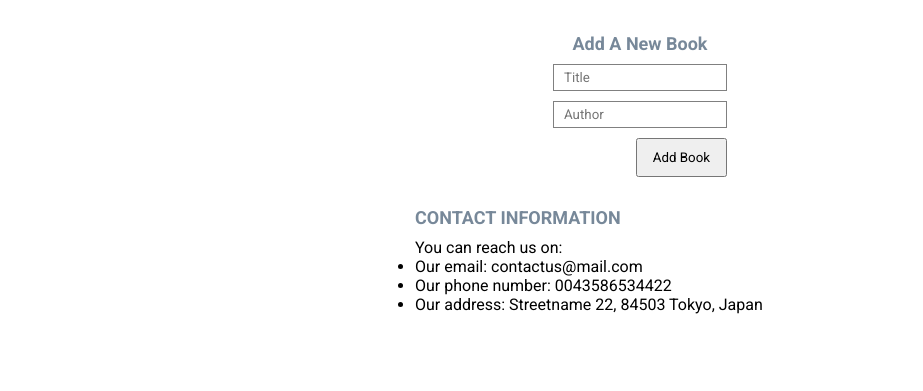
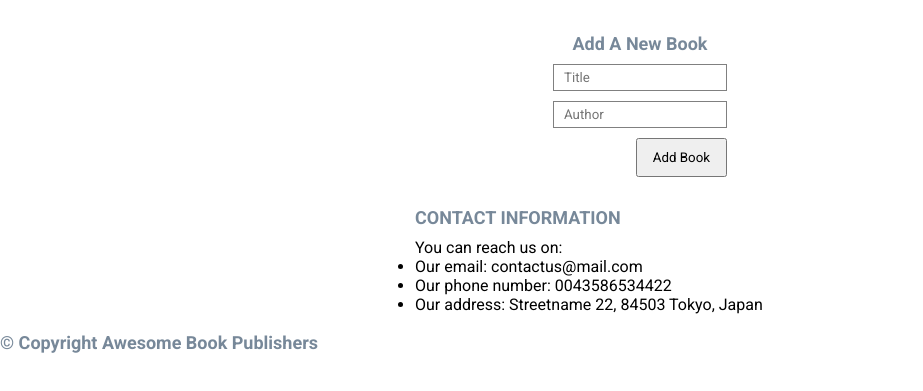
Before and after one commit to krisbobo/awesomeBooks, a plain HTML site: page index.html in a window 1280 px wide. Shown: the part 131-522 px from the top of the page, without its empty margins (0-923 px from the left). Drawn offline with Linux system fonts and the light colour scheme; a script that the page names is missing.

Commit message:
Add copyright info in footer section

```diff
--- a/index.html
+++ b/index.html
@@ -43,6 +43,9 @@
         </section>
     </main>
 
+    <footer>
+        <h2>&copy; Copyright Awesome Book Publishers</h2>
+    </footer>
     <script src="./js/nav.js"></script>
     <script src="./js/main.js"></script>
 </body>
```
